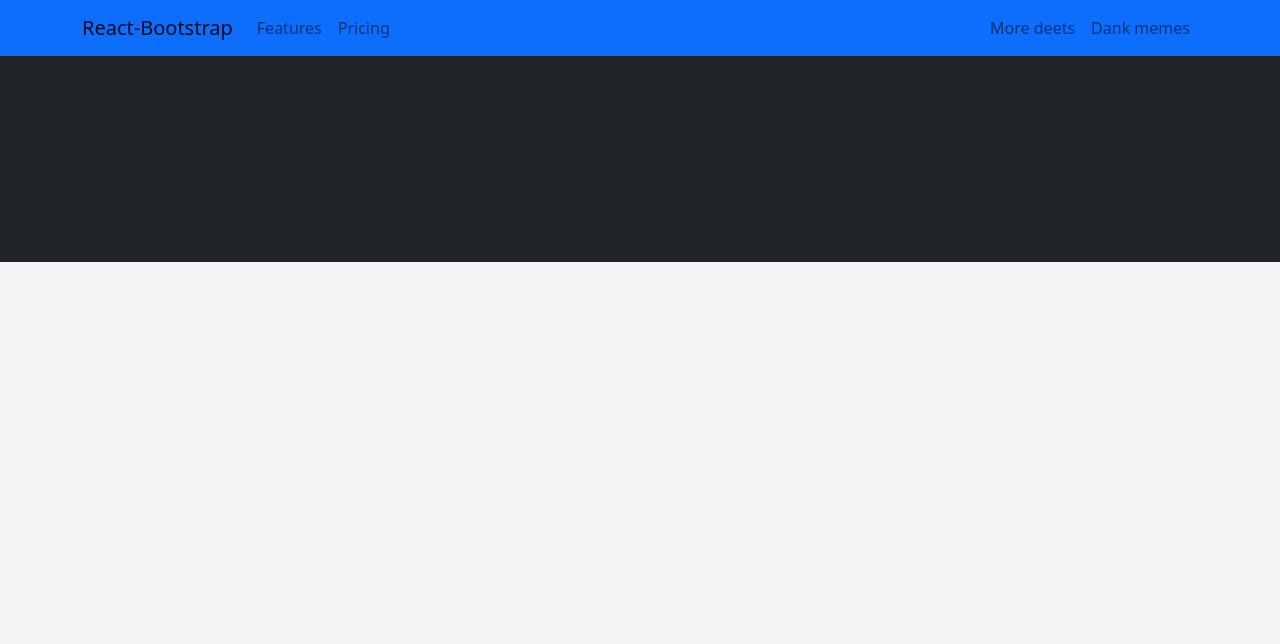
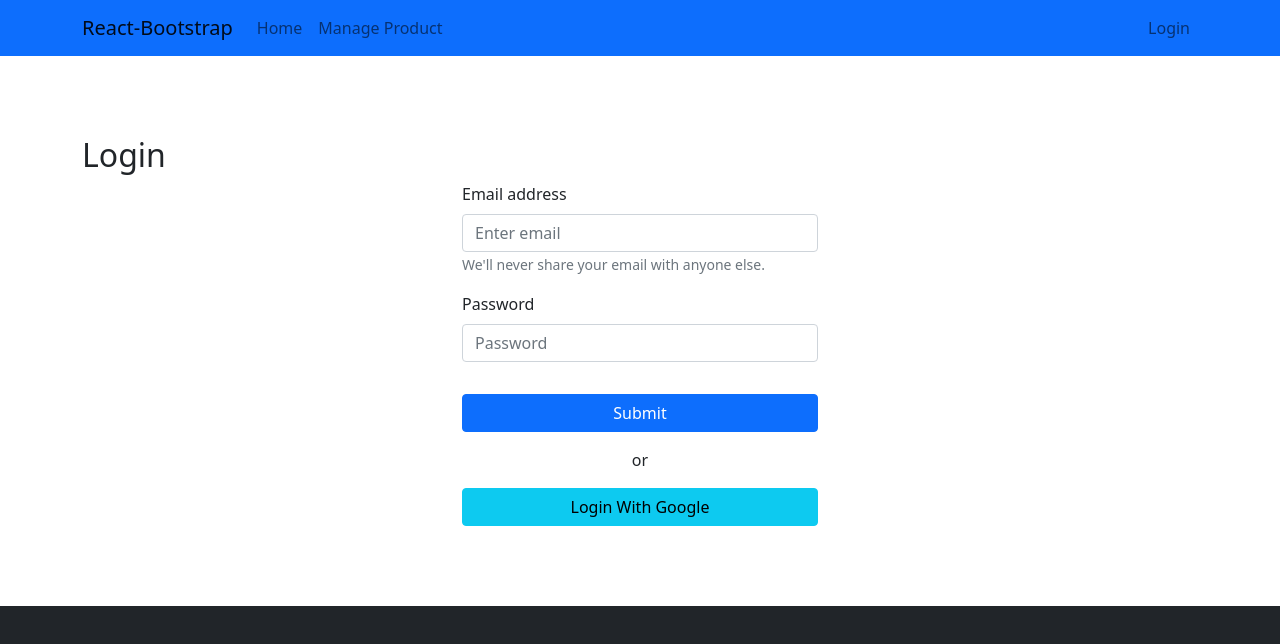
Before and after one commit to suzonkhan/warehouse-management-client, a React (Create React App) app: page /login in a window 1280 px wide. Shown: the top 644 px of the page. Built offline with nearby package versions, Linux system fonts and the light colour scheme.

Commit message:
Added some pages

```diff
--- a/src/App.js
+++ b/src/App.js
@@ -1,6 +1,9 @@
 import { Route, Routes } from 'react-router-dom';
 import './App.css';
 import Home from './Pages/Home/Home';
+import Login from './Pages/Login/Login';
+import ManageInventories from './Pages/ManageInventories/ManageInventories';
+import NotFound from './Pages/NotFound/NotFound';
 import Footer from './Shared/Footer/Footer';
 import Header from './Shared/Header/Header';
 
@@ -10,6 +13,9 @@ function App() {
         <Header></Header>
           <Routes>
             <Route path='/' element={<Home></Home>}></Route>
+            <Route path='login' element={<Login></Login>}></Route>
+            <Route path='manage-inventories' element={<ManageInventories></ManageInventories>}></Route>
+            <Route path='*' element={<NotFound></NotFound>}></Route>
           </Routes>
         <Footer></Footer>
     </div>
--- /dev/null
+++ b/src/Pages/Login/Login.js
@@ -0,0 +1,50 @@
+import React from "react";
+import { Button, Col, Container, Form, Row } from "react-bootstrap";
+import SocialLogin from "./SocialLogin/SocialLogin";
+
+const Login = () => {
+  const loginSubmit = event => {
+    event.preventDefault();
+    const email = event.target.email.value;
+    const password = event.target.password.value;
+    console.log(email,password );
+  }
+  return (
+    <div className="section-block bg-white">
+      <Container>
+        <Row>
+          <Col>
+            <h2>Login</h2>
+          </Col>
+        </Row>
+        <Row className="justify-content-center">
+          <Col xs={12} sm={6} md={4}>
+            <Form onSubmit={loginSubmit}>
+              <Form.Group className="mb-3" controlId="formBasicEmail">
+                <Form.Label>Email address</Form.Label>
+                <Form.Control type="email" name="email" placeholder="Enter email" />
+                <Form.Text className="text-muted">
+                  We'll never share your email with anyone else.
+                </Form.Text>
+              </Form.Group>
+
+              <Form.Group className="mb-3" controlId="formBasicPassword">
+                <Form.Label>Password</Form.Label>
+                <Form.Control type="password" name="password" placeholder="Password" />
+              </Form.Group>
+
+              <Button className="w-100 my-3" variant="primary" type="submit">
+                Submit
+              </Button>
+            </Form>
+           <p className="text-center"> or</p>
+
+           <SocialLogin></SocialLogin>
+          </Col>
+        </Row>
+      </Container>
+    </div>
+  );
+};
+
+export default Login;
--- /dev/null
+++ b/src/Pages/Login/SocialLogin/SocialLogin.js
@@ -0,0 +1,12 @@
+import React from 'react';
+import { Button } from 'react-bootstrap';
+
+const SocialLogin = () => {
+    return (
+        <div>
+            <Button variant="info" className='w-100'> Login With Google </Button>
+        </div>
+    );
+};
+
+export default SocialLogin;
--- /dev/null
+++ b/src/Pages/ManageInventories/ManageInventories.js
@@ -0,0 +1,18 @@
+import React from "react";
+import { Col, Container, Row } from "react-bootstrap";
+
+const ManageInventories = () => {
+  return (
+    <div className="section-block bg-white">
+      <Container>
+        <Row>
+          <Col>
+            <h2>Manage Inventories</h2>
+          </Col>
+        </Row>
+      </Container>
+    </div>
+  );
+};
+
+export default ManageInventories;
--- /dev/null
+++ b/src/Pages/NotFound/NotFound.js
@@ -0,0 +1,18 @@
+import React from 'react';
+import { Col, Container, Row } from 'react-bootstrap';
+
+const NotFound = () => {
+    return (
+        <div className='section-block bg-white'>
+        <Container>
+            <Row>
+                <Col>
+                <h2>Not Found</h2>
+                </Col>
+            </Row>
+        </Container>
+     </div>
+    );
+};
+
+export default NotFound;
--- a/src/Shared/Header/Header.js
+++ b/src/Shared/Header/Header.js
@@ -1,5 +1,6 @@
 import React from "react";
 import { Container, Nav, Navbar, NavDropdown } from "react-bootstrap";
+import { Link } from "react-router-dom";
 
 const Header = () => {
   return (
@@ -12,15 +13,13 @@ const Header = () => {
         <Navbar.Toggle aria-controls="responsive-navbar-nav" />
         <Navbar.Collapse id="responsive-navbar-nav">
           <Nav className="me-auto">
-            <Nav.Link href="#features">Features</Nav.Link>
-            <Nav.Link href="#pricing">Pricing</Nav.Link>
+            <Link to="/" className="nav-link">Home</Link>
+            <Link to="/manage-inventories" className="nav-link">Manage Product</Link>
+
 
           </Nav>
           <Nav>
-            <Nav.Link href="#deets">More deets</Nav.Link>
-            <Nav.Link eventKey={2} href="#memes">
-              Dank memes
-            </Nav.Link>
+            <Link to="/login" className="nav-link">Login</Link>
           </Nav>
         </Navbar.Collapse>
       </Container>
```
